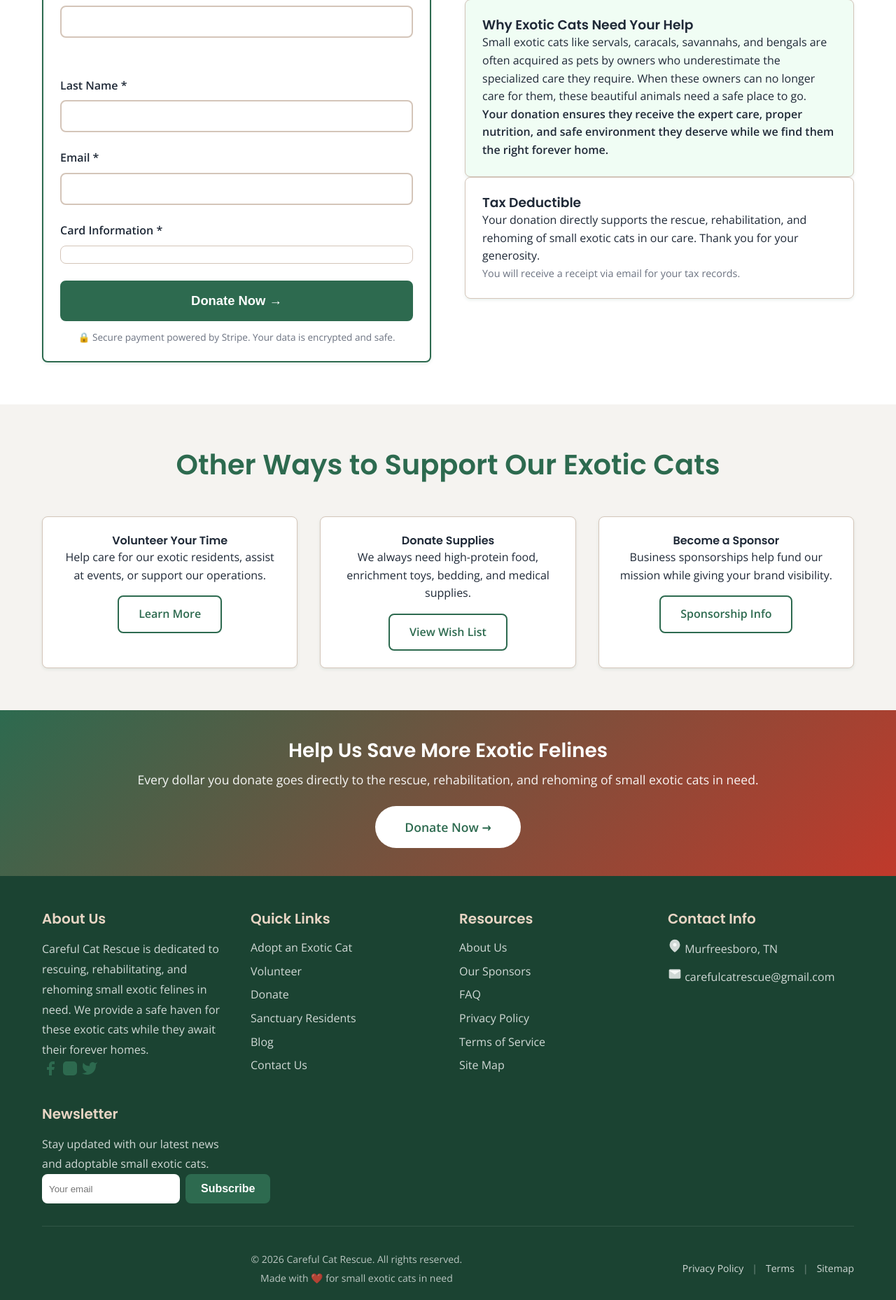
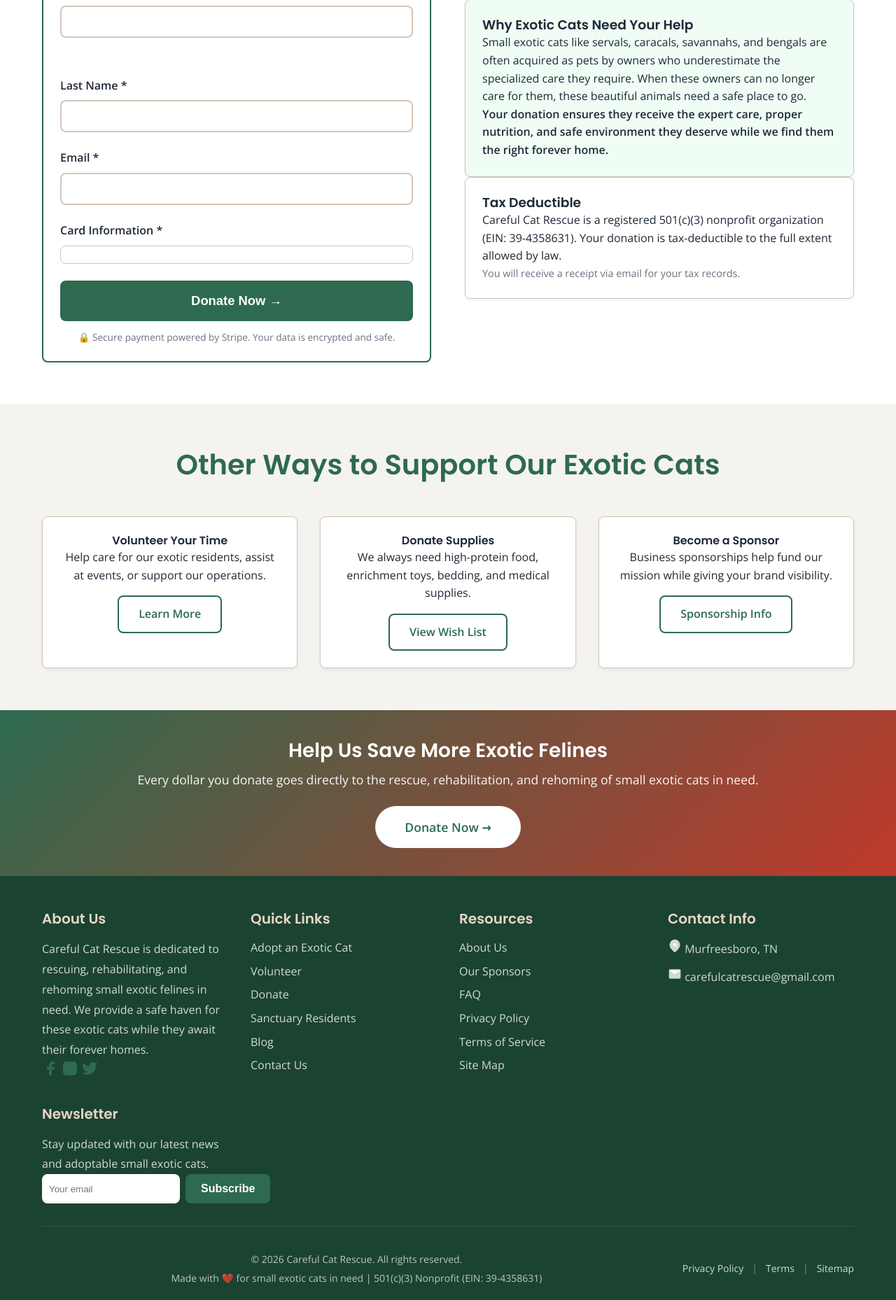
Before and after one commit to jamesbaldwings/Carefulcat, a PHP site: page /donate.php in a window 1280 px wide. Shown: the part 1359-3217 px from the top of the page at 70% size. Run offline with PHP 8.4, Linux system fonts and the light colour scheme; data comes from the database, SQL or seed files in the repository; data that the repository does not hold is empty; some libraries are stand-ins or nearby versions.

Commit message:
Restore 501(c)(3) status with EIN 39-4358631 across site

```diff
--- a/public_html/donate.php
+++ b/public_html/donate.php
@@ -4,8 +4,8 @@ require_once __DIR__ . '/includes/db.php';
 require_once __DIR__ . '/includes/functions.php';
 
 $pageTitle = 'Donate - Help Rescue Small Exotic Cats';
-$metaDescription = 'Support Careful Cat Rescue with a donation. Your contribution helps us rescue, rehabilitate, and rehome small exotic cats including servals, savannahs, bengals, and caracals.';
-$metaKeywords = 'donate exotic cat rescue, support exotic feline sanctuary, exotic cat charity, donate to exotic cat rescue, sponsor exotic cat, Murfreesboro TN nonprofit';
+$metaDescription = 'Support Careful Cat Rescue with a tax-deductible donation. Your contribution helps us rescue, rehabilitate, and rehome small exotic cats including servals, savannahs, bengals, and caracals.';
+$metaKeywords = 'donate exotic cat rescue, support exotic feline sanctuary, exotic cat charity, tax deductible donation, sponsor exotic cat, Murfreesboro TN nonprofit';
 
 // Get sponsor cat if specified
 $sponsorCatId = isset($_GET['sponsor']) ? sanitize($_GET['sponsor']) : '';
@@ -199,7 +199,7 @@ require_once __DIR__ . '/includes/header.php';
                 <div class="card">
                     <div class="card-content">
                         <h3>Tax Deductible</h3>
-                        <p>Your donation directly supports the rescue, rehabilitation, and rehoming of small exotic cats in our care. Thank you for your generosity.</p>
+                        <p>Careful Cat Rescue is a registered 501(c)(3) nonprofit organization (EIN: 39-4358631). Your donation is tax-deductible to the full extent allowed by law.</p>
                         <p style="font-size: 0.9rem; color: var(--text-light); margin-bottom: 0;">You will receive a receipt via email for your tax records.</p>
                     </div>
                 </div>
--- a/public_html/faq.php
+++ b/public_html/faq.php
@@ -134,7 +134,7 @@ require_once __DIR__ . '/includes/header.php';
             <div class="card mb-3">
                 <div class="card-content">
                     <h4>Are donations tax-deductible?</h4>
-                    <p>We are working toward our 501(c)(3) nonprofit status. Please contact us for the latest information about the tax-deductibility of your donation. We provide receipts for all contributions.</p>
+                    <p>Yes! Careful Cat Rescue is a registered 501(c)(3) nonprofit organization (EIN: 39-4358631). All donations are tax-deductible to the extent allowed by law. We'll provide a receipt for your records.</p>
                 </div>
             </div>
 
--- a/public_html/includes/footer.php
+++ b/public_html/includes/footer.php
@@ -81,7 +81,7 @@
             <div class="footer-bottom">
                 <div class="footer-bottom-left">
                     <p>&copy; <?php echo date('Y'); ?> <?php echo e(SITE_NAME); ?>. All rights reserved.</p>
-                    <p>Made with ❤️ for small exotic cats in need</p>
+                    <p>Made with ❤️ for small exotic cats in need | 501(c)(3) Nonprofit (EIN: 39-4358631)</p>
                 </div>
                 <div class="footer-bottom-right">
                     <a href="/privacy.php">Privacy Policy</a>
--- a/public_html/includes/header.php
+++ b/public_html/includes/header.php
@@ -79,7 +79,7 @@ $ogImg = isset($ogImage) ? e($ogImage) : ASSETS_URL . '/images/careful_cat_logo_
                 "closes": "16:00"
             }
         ],
-        "nonprofitStatus": "pending",
+        "nonprofitStatus": "501(c)(3)",
         "areaServed": {
             "@type": "State",
             "name": "Tennessee"
--- a/public_html/sponsors.php
+++ b/public_html/sponsors.php
@@ -164,7 +164,7 @@ require_once __DIR__ . '/includes/header.php';
             <div class="card">
                 <div class="card-content">
                     <h4>🎯 Tax Benefits</h4>
-                    <p>Sponsorship contributions may be tax-deductible. Contact us for details about our nonprofit status.</p>
+                    <p>Sponsorships are tax-deductible. Careful Cat Rescue is a registered 501(c)(3) nonprofit (EIN: 39-4358631).</p>
                 </div>
             </div>
         </div>
--- a/public_html/terms.php
+++ b/public_html/terms.php
@@ -65,7 +65,7 @@ require_once __DIR__ . '/includes/header.php';
                     <ul>
                         <li>All donations are voluntary and non-refundable</li>
                         <li>Donations are processed through secure third-party payment processors</li>
-                        <li>We will provide a receipt for your donation</li>
+                        <li>We will provide a tax receipt for your tax-deductible donation</li>
                         <li>Donations will be used to support our rescue operations and mission</li>
                         <li>We reserve the right to use donations where they are most needed</li>
                     </ul>
```
